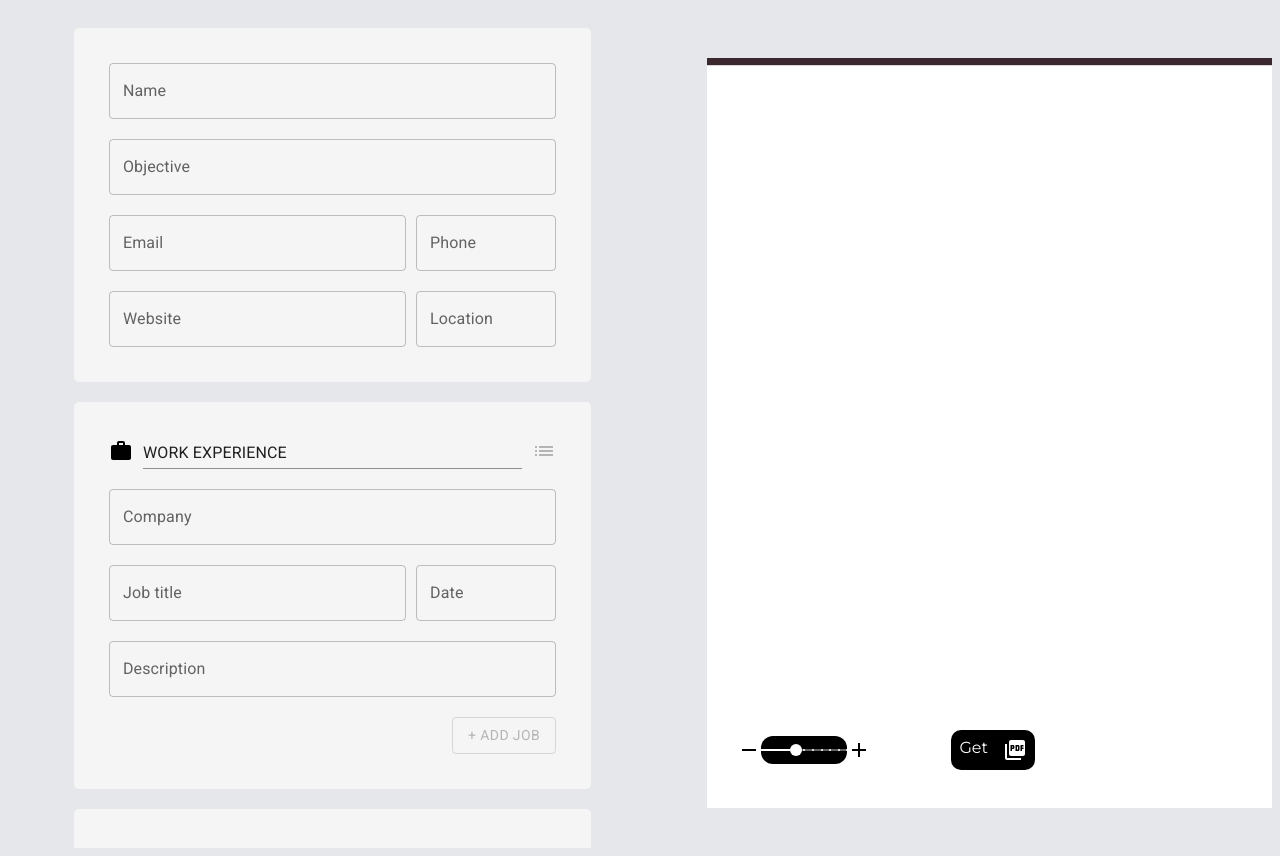
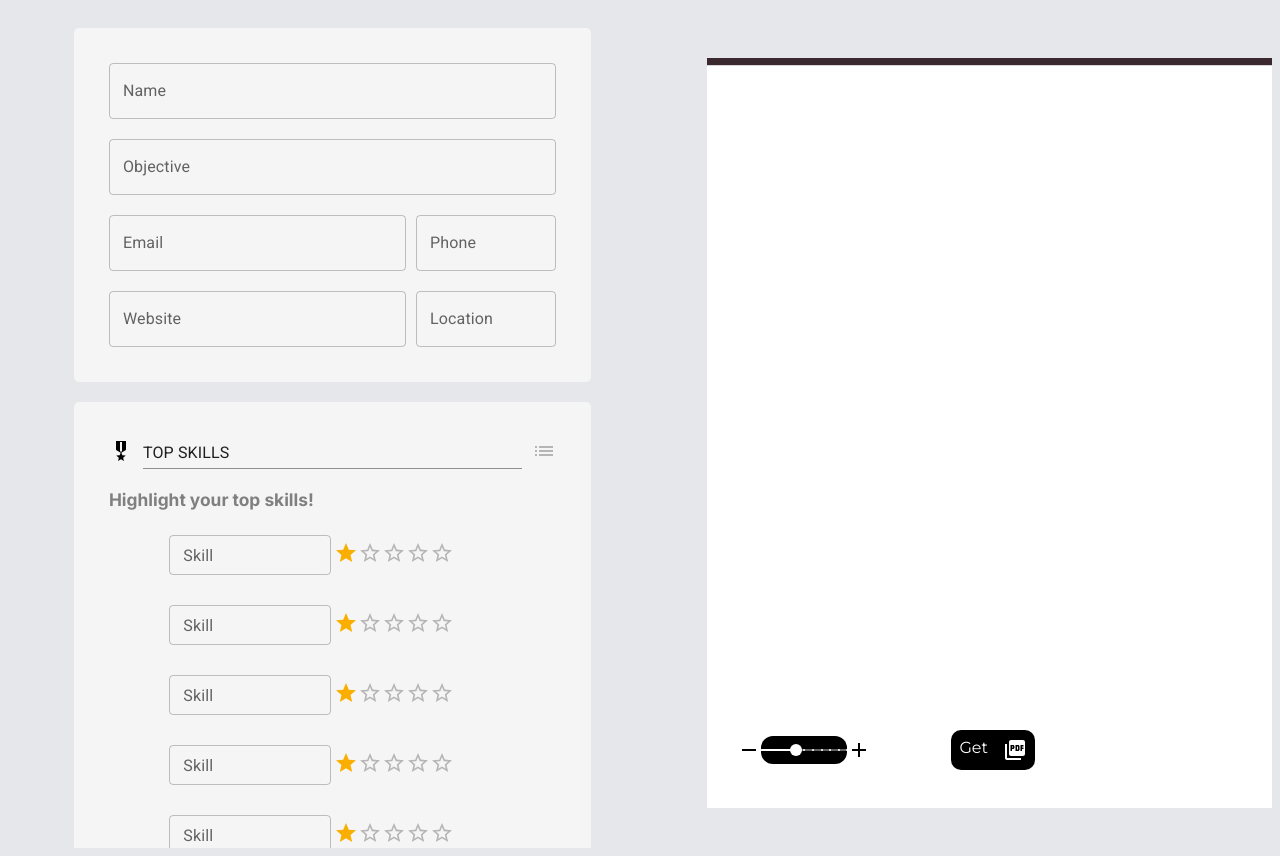
Before and after one commit to mart8ins/cv-generator, a Next.js app: page / in a window 1280 px wide. Built offline with nearby package versions, Linux system fonts and the light colour scheme.

Commit message:
improved skills

```diff
--- a/src/app/components/pdfPreview/components/SkillsPreview.tsx
+++ b/src/app/components/pdfPreview/components/SkillsPreview.tsx
@@ -1,39 +1,50 @@
 import { CvContext } from "@/app/context/context";
 import { AppThemeContext } from "@/app/context/theme-context";
 import { Typography, Rating } from "@mui/material";
-import { useContext } from "react";
+import { useContext, useEffect, useState } from "react";
 
 export default function SkillsPreview() {
-    const { skill, skillsAll } = useContext(CvContext);
+    const { skillsAll } = useContext(CvContext);
     const { theme } = useContext(AppThemeContext);
+
+    const [showTitle, setShowTitle] = useState(false);
+
+    useEffect(()=> {
+        if(skillsAll.data[0].name.length > 0 ||
+            skillsAll.data[1].name.length > 0 ||
+            skillsAll.data[2].name.length > 0 ||
+            skillsAll.data[3].name.length > 0 ||
+            skillsAll.data[4].name.length > 0
+            ) {
+                setShowTitle(true)
+            } else {
+                setShowTitle(false)
+            }
+    },[skillsAll]);
+
     return (
         <div>
-            {(skillsAll.data.length > 0 || skill.name.length > 0 || skill.rate != 0) && (
+            {showTitle && (
                 <div className="section-title">
                     <div
                         className="section-identifier"
                         style={{ width: theme.size, height: theme.size, backgroundColor: theme.color }}></div>
-                    <div className="section-identifier-title" style={{fontSize: theme.size}}>{skillsAll.title}</div>
+                    <div className="section-identifier-title" style={{ fontSize: theme.size }}>{skillsAll.title}</div>
                 </div>
             )}
 
             <div className="skills-preview-container">
                 {skillsAll.data.length > 0 &&
                     skillsAll.data.map((element: SkillType) => {
+                        if (element.name.length > 0) {
                             return (
                                 <div key={element.id} className="skills-preview-element">
                                     <Rating size="small" style={{ color: theme.color }} name="read-only" value={element.rate} readOnly />
                                     <Typography style={{ fontSize: theme.size }} component="legend">{element.name}</Typography>
                                 </div>
                             );
+                        }
                     })}
-
-                {(skill.name.length > 0 || skill.rate != 0) && (
-                    <div className="skills-preview-element">
-                        <Rating size="small" style={{ color: theme.color }} name="read-only" value={skill.rate} readOnly />
-                        <Typography style={{ fontSize: theme.size }}  component="legend">{skill.name}</Typography>
-                    </div>
-                )}
             </div>
         </div>
     );
--- a/src/app/components/userInputs/UserInputs.tsx
+++ b/src/app/components/userInputs/UserInputs.tsx
@@ -1,7 +1,7 @@
 import DetailsInput from "./components/myDetails/DetailsInput";
 import SettingsInput from "./components/cv-settings/SettingsInput";
 import Education from "./components/myEducation/Education";
-import SkillsInput from "./components/mySkills/SkillsInput";
+import Skills from "./components/mySkills/Skills";
 import WorkExperience from "./components/myWorkExperience/WorkExperience";
 import Project from "./components/myProjects/Project";
 
@@ -12,7 +12,7 @@ export default function UserInputs() {
                 <DetailsInput />
             </div>
 
-            <div className="inputs-container">
+            {/* <div className="inputs-container">
                 <WorkExperience />
             </div>
 
@@ -22,10 +22,10 @@ export default function UserInputs() {
 
             <div className="inputs-container">
                 <Project />
-            </div>
+            </div> */}
 
             <div className="inputs-container">
-                <SkillsInput />
+                <Skills />
             </div>
 
             <div className="inputs-container">
--- /dev/null
+++ b/src/app/components/userInputs/components/mySkills/Skills.tsx
@@ -0,0 +1,73 @@
+import { CvContext } from "@/app/context/context";
+import { useContext } from "react";
+import { TextField } from "@mui/material";
+import MilitaryTechIcon from "@mui/icons-material/MilitaryTech";
+import ListIcon from "@mui/icons-material/List";
+import SkillsInput from "./SkillsInput";
+import { LocalStorageActions } from "@/app/context/localStorage";
+
+export default function Skills() {
+    const { skillsAll, setSkillsAll } = useContext(CvContext);
+
+    function handelSkill(e: any, id: any){
+        const forUpdate = [...skillsAll.data];
+        const mapped = forUpdate.map((skill)=> {
+            if(skill.id == id) {
+                return {
+                    ...skill,
+                    [e.target.name]: e.target.value
+                }
+            } else {
+                return skill;
+            }
+        });
+        setSkillsAll({
+            ...skillsAll,
+            data: mapped
+        });
+        LocalStorageActions.setItem("skillsAll", {
+            ...skillsAll,
+            data: mapped
+        });
+    }
+
+    return (
+        <div>
+            <div className="section-input-group">
+                <div className="section-title-countainer">
+                    <div className="section-title-icon">
+                        <MilitaryTechIcon />
+                    </div>
+                    <div className="section-title-input">
+                        <TextField
+                            onChange={(e) =>
+                                setSkillsAll({
+                                    ...skillsAll,
+                                    title: e.target.value.toUpperCase(),
+                                })
+                            }
+                            id="standard-basic"
+                            fullWidth
+                            variant="standard"
+                            value={skillsAll.title}
+                        />
+                    </div>
+                    <div className="section-title-options">
+                        <ListIcon color="disabled" />
+                    </div>
+                </div>
+            </div>
+            <div className="section-input-group">
+
+                <div className="skills-title">Highlight your top skills!</div>
+                <div className="skills-container">
+                    {skillsAll.data.length > 0 &&
+                        skillsAll.data.map((element: any) => {
+                            return <SkillsInput key={element.id} element={element} handelSkill={handelSkill} />
+                        })
+                    }
+                </div>
+            </div>
+        </div>
+    );
+}
--- a/src/app/components/userInputs/components/mySkills/SkillsInput.tsx
+++ b/src/app/components/userInputs/components/mySkills/SkillsInput.tsx
@@ -1,43 +1,27 @@
-import { CvContext } from "@/app/context/context";
-import { useContext } from "react";
-import { TextField } from "@mui/material";
-import MilitaryTechIcon from "@mui/icons-material/MilitaryTech";
-import ListIcon from "@mui/icons-material/List";
-import SkillsInputBlock from "./SkillsInputBlock";
-import SkillsPreviewBlock from "./SkillsPreviewBlock";
+import { TextField, Rating } from "@mui/material";
 
-export default function SkillsInput() {
-    const { skillsAll, setSkillsAll } = useContext(CvContext);
+export default function SkillsInput({ element, handelSkill }: { element: any, handelSkill: any }) {
 
     return (
         <div>
-            <div className="section-input-group">
-                <div className="section-title-countainer">
-                    <div className="section-title-icon">
-                        <MilitaryTechIcon />
-                    </div>
-                    <div className="section-title-input">
-                        <TextField
-                            onChange={(e) =>
-                                setSkillsAll({
-                                    ...skillsAll,
-                                    title: e.target.value.toUpperCase(),
-                                })
-                            }
-                            id="standard-basic"
-                            fullWidth
-                            variant="standard"
-                            value={skillsAll.title}
-                        />
-                    </div>
-                    <div className="section-title-options">
-                        <ListIcon color="disabled" />
-                    </div>
+            <div className="skills-fields-container">
+                <div className="skills-fields-name"><TextField
+                    id="outlined-basic"
+                    label="Skill"
+                    variant="outlined"
+                    value={element.name}
+                    size="small"
+                    onChange={(e)=> {handelSkill(e, element.id)}}
+                    name="name"
+                /></div>
+                <div className="skills-fields-rating">
+                    <Rating
+                        value={element.rate}
+                        size="medium"
+                        onChange={(e)=> {handelSkill(e, element.id)}}
+                        name="rate"
+                    />
                 </div>
-            </div>
-            <div className="section-input-group">
-                <SkillsInputBlock />
-                <SkillsPreviewBlock />
             </div>
         </div>
     );
--- a/src/app/components/userInputs/components/mySkills/SkillsInputBlock.tsx
+++ /dev/null
@@ -1,86 +0,0 @@
-import { CvContext } from "@/app/context/context";
-import { v4 as uuidv4 } from "uuid";
-import { TextField, Rating, Button } from "@mui/material";
-import { useContext, useEffect, useState } from "react";
-import { LocalStorageActions } from "@/app/context/localStorage";
-
-export default function SkillsInputBlock() {
-    const [valid, setValid] = useState(false);
-    const { skill, setSkill, skillsAll, setSkillsAll } = useContext(CvContext);
-
-    useEffect(() => {
-        if (
-            skill.name.length > 0 &&
-            skill.rate > 0
-        ) {
-            setValid(false)
-        } else {
-            setValid(true)
-        }
-    }, [skill]);
-
-    useEffect(() => {
-        setSkill({
-            ...skill,
-            id: uuidv4(),
-        });
-    }, []);
-
-    const addSkill = () => {
-        setSkillsAll({
-            ...skillsAll,
-            data: [
-                ...skillsAll.data,
-                skill
-            ]
-        })
-
-        LocalStorageActions.setItem("skillsAll", {
-            ...skillsAll,
-            data: [
-                ...skillsAll.data,
-                skill
-            ]
-        });
-
-
-        setSkill({
-            id: uuidv4(),
-            name: "",
-            rate: 0
-        })
-    }
-
-    return (
-        <div>
-            <div className="skills-fields-container">
-                <TextField
-                    id="outlined-basic"
-                    label="Skill"
-                    variant="outlined"
-                    value={skill.name}
-                    onChange={(e) => {
-                        setSkill({
-                            ...skill,
-                            name: e.target.value,
-                        });
-                    }}
-                />
-                <Rating
-                    name="size-large"
-                    value={skill.rate}
-                    size="large"
-                    onChange={(e:any, newValue: any) => {
-                        setSkill({
-                            ...skill,
-                            rate: newValue,
-                        });
-                    }}
-                />
-            </div>
-            <div className="skills-btn-container">
-                <Button disabled={valid} onClick={addSkill} variant="outlined">+ Add Skill</Button>
-            </div>
-        </div>
-    );
-}
--- a/src/app/components/userInputs/components/mySkills/SkillsPreviewBlock.tsx
+++ /dev/null
@@ -1,48 +0,0 @@
-import { CvContext } from "@/app/context/context";
-import { useContext } from "react";
-import { Typography, Rating } from "@mui/material";
-import DeleteForeverIcon from "@mui/icons-material/DeleteForever";
-import { LocalStorageActions } from "@/app/context/localStorage";
-
-export default function SkillsPreviewBlock() {
-    const { skillsAll, setSkillsAll } = useContext(CvContext);
-
-    function deleteSkill(id: String){
-        const remaining = skillsAll.data.filter((w:SkillType)=> {
-            if(id != w.id) {
-                return w;
-            }
-        })
-        setSkillsAll({
-            ...skillsAll,
-            data: remaining
-        });
-
-        LocalStorageActions.setItem("skillsAll", {
-            ...skillsAll,
-            data: remaining
-        });
-    }
-    return (
-        <div className="skills-input-preview-block">
-            {skillsAll.data.length > 0 &&
-                skillsAll.data.map((element: SkillType) => {
-                    return (
-                        <div key={element.id} className="skills-input-preview-element">
-                            <div className="skills-input-preview">
-                                <div className="skills-input-preview-rating">
-                                    <Rating name="read-only" value={element.rate} readOnly />
-                                </div>
-                                <Typography component="legend">{element.name}</Typography>
-                            </div>
-                            <div className="skills-input-preview-delete">
-                                <div onClick={()=> deleteSkill(element.id)}>
-                                    <DeleteForeverIcon />
-                                </div>
-                            </div>
-                        </div>
-                    );
-                })}
-        </div>
-    );
-}
--- a/src/app/context/context.tsx
+++ b/src/app/context/context.tsx
@@ -82,15 +82,35 @@ const CvContextProvider = ({ children }: { children: ReactNode }) => {
         }
     }, []);
 
-    const [skill, setSkill] = useState({
-        id: "",
-        name: "",
-        rate: 0,
-    });
-
     const [skillsAll, setSkillsAll] = useState({
-        title: "SKILLS",
-        data: [],
+        title: "TOP SKILLS",
+        data: [
+            {
+            id: "top-skill-1",
+            name: "",
+            rate: 1
+        },
+        {
+            id: "top-skill-2",
+            name: "",
+            rate: 1
+        },
+        {
+            id: "top-skill-3",
+            name: "",
+            rate: 1
+        },
+        {
+            id: "top-skill-4",
+            name: "",
+            rate: 1
+        },
+        {
+            id: "top-skill-5",
+            name: "",
+            rate: 1
+        }
+    ],
     });
 
     useEffect(() => {
@@ -117,8 +137,6 @@ const CvContextProvider = ({ children }: { children: ReactNode }) => {
                 setProject,
                 projectsAll,
                 setProjectsAll,
-                skill,
-                setSkill,
                 skillsAll,
                 setSkillsAll,
             }}>
--- a/src/app/globals.css
+++ b/src/app/globals.css
@@ -216,11 +216,6 @@ body {
     margin-bottom: 20px;
 }
 
-.skills-btn-container {
-    display: flex;
-    align-items: center;
-    justify-content: center;
-}
 .skills-input-preview-block {
     margin-top: 15px;
     display: flex;
@@ -264,7 +259,7 @@ body {
     display: flex;
     flex-wrap: wrap;
     margin-top: 12px;
-    justify-content: flex-start;
+    justify-content: center;
 }
 .skills-preview-element {
     display: flex;
@@ -274,6 +269,25 @@ body {
     margin: 5px 15px;
     max-width: 15%;
     text-align: center;
+}
+
+.skills-container {
+    width: 100%;
+    display: flex;
+    flex-wrap: wrap;
+    align-items: center;
+    justify-content: center;
+    margin-top: 20px;
+}
+
+.skills-fields-container {
+    padding: 5px;
+}
+.skills-fields-name {
+    width: 49%;
+}
+.skills-fields-rating {
+    width: 49%;
 }
 
 .settings-title-container {
@@ -295,7 +309,7 @@ body {
     margin-top: 25px;
 }
 
-.offered-colors-title, .offered-size-title, .offered-fontFamily-title {
+.offered-colors-title, .offered-size-title, .offered-fontFamily-title, .skills-title {
     font-weight: bold;
     font-size: 13pt;
     color: grey;
```
Also changed, not shown: src/app/types/Types.tsx (+0 -7 lines). Lines whose indentation alone changed are shown as unchanged.
